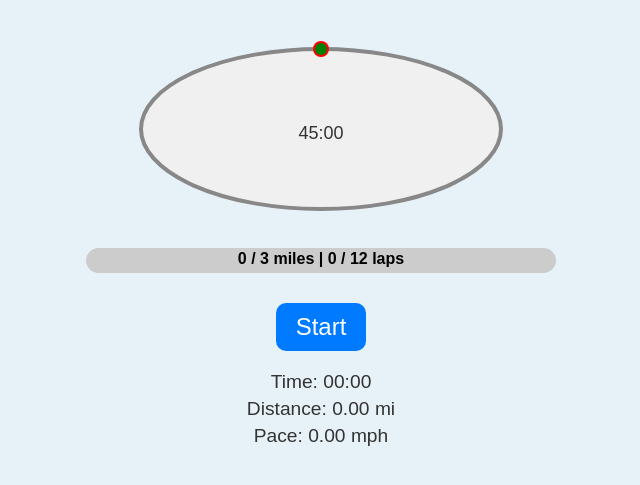
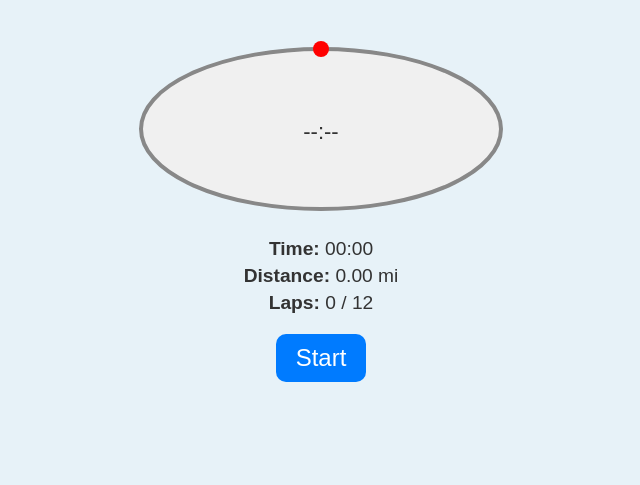
Before and after one commit to EMSCodeSim/Pack_Test, a plain HTML site: page index.html in a window 1280 px wide. Shown: the part 71-556 px from the top of the page, without its empty margins (319-959 px from the left). Drawn offline with Linux system fonts and the light colour scheme.

Commit message:
Update index.html

```diff
--- a/index.html
+++ b/index.html
@@ -2,7 +2,7 @@
 <html lang="en">
 <head>
   <meta charset="UTF-8" />
-  <meta name="viewport" content="width=device-width, initial-scale=1.0"/>
+  <meta name="viewport" content="width=device-width, initial-scale=1.0" />
   <title>Pack Test Tracker</title>
   <link rel="manifest" href="manifest.json" />
   <link rel="stylesheet" href="style.css" />
@@ -10,25 +10,20 @@
 <body>
   <div class="container">
     <h1>Pack Test Tracker</h1>
+
     <svg id="trackSvg" viewBox="0 0 400 200" width="100%" height="200">
       <ellipse cx="200" cy="100" rx="180" ry="80" fill="#f0f0f0" stroke="#888" stroke-width="4" />
       <circle id="runnerDot" cx="200" cy="20" r="8" fill="red" />
-      <circle id="pacerRunner" cx="200" cy="20" r="6" fill="green" />
-      <text id="estFinish" x="200" y="110" text-anchor="middle" fill="#333" font-size="18">45:00</text>
+      <text id="estFinish" x="200" y="110" text-anchor="middle" font-size="22px" fill="#333">--:--</text>
     </svg>
 
-    <div class="progressBar">
-      <div class="progressFill" id="distanceProgress"></div>
-      <div class="progressText" id="progressText">0 / 3 miles | 0 / 12 laps</div>
+    <div class="status">
+      <p><strong>Time:</strong> <span id="time">00:00</span></p>
+      <p><strong>Distance:</strong> <span id="distance">0.00</span> mi</p>
+      <p><strong>Laps:</strong> <span id="laps">0</span> / 12</p>
     </div>
 
     <button id="startBtn">Start</button>
-
-    <div class="status">
-      <p>Time: <span id="time">00:00</span></p>
-      <p>Distance: <span id="distance">0.00</span> mi</p>
-      <p>Pace: <span id="pace">0.00</span> mph</p>
-    </div>
   </div>
 
   <script src="app.js"></script>
```
